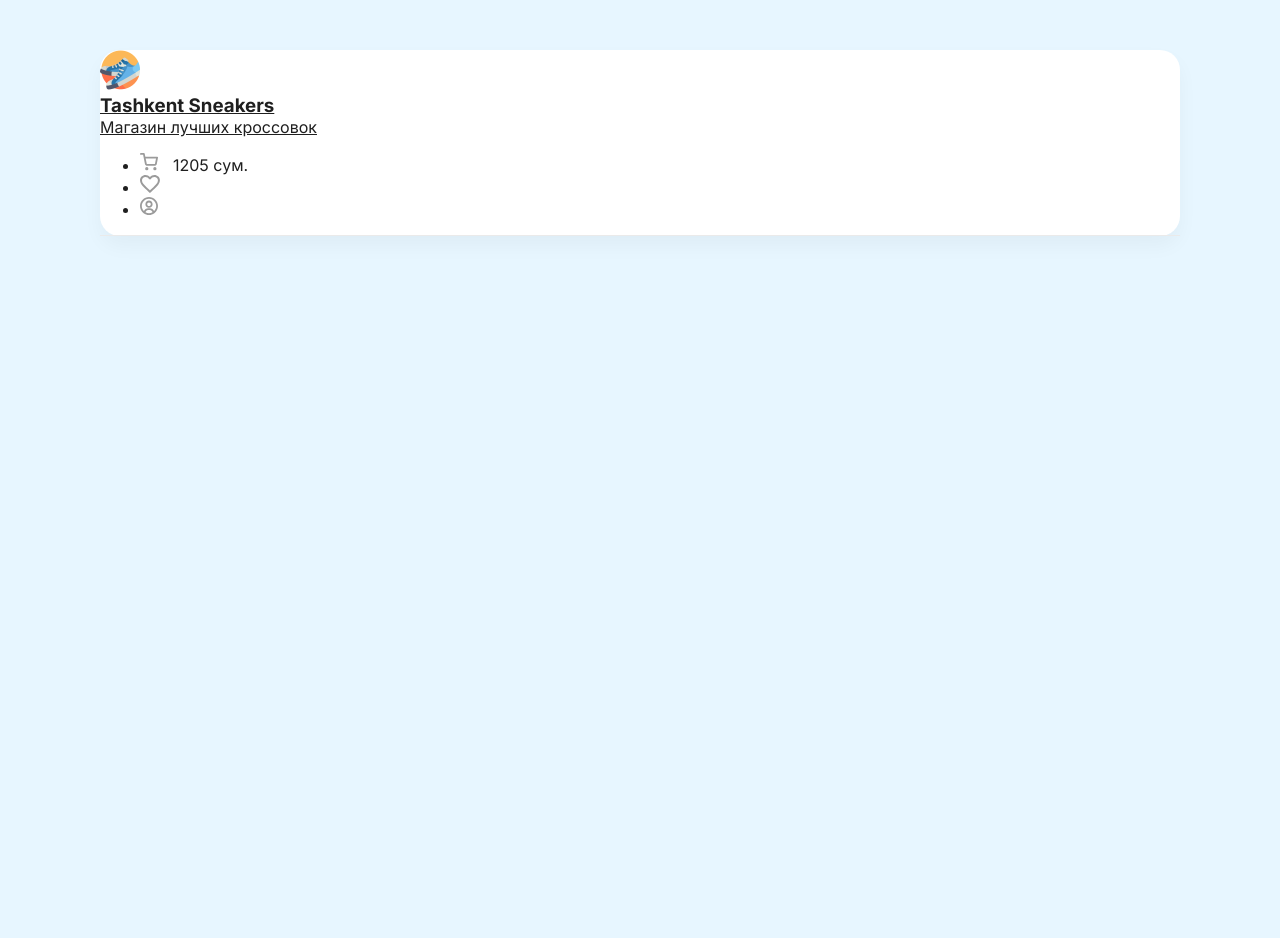
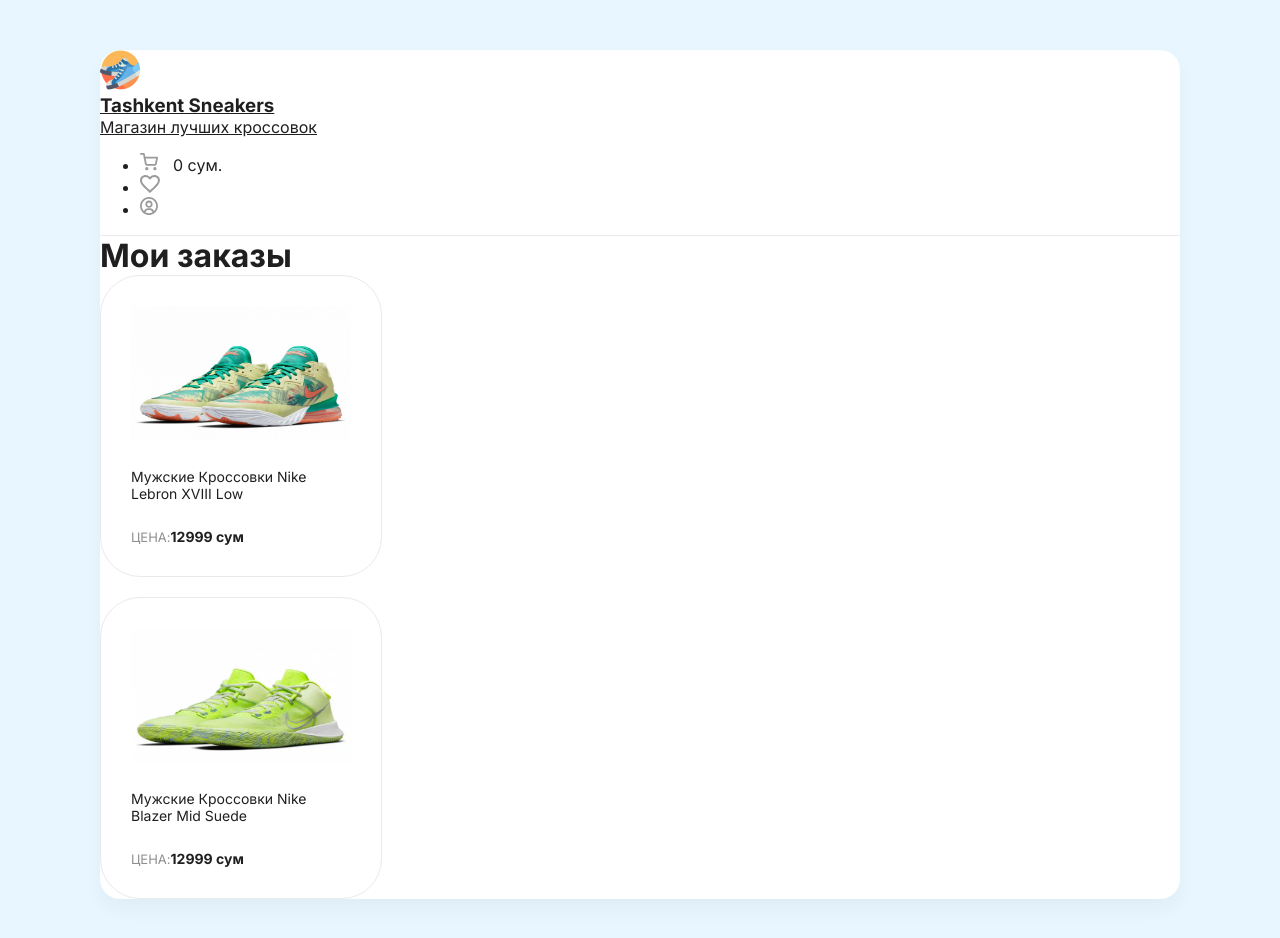
Before and after one commit to CerberStrix/Tashkent-Sneakers, a React (Create React App) app: page /orders in a window 1280 px wide. Shown: the top 938 px of the page. Before the commit the page ends 800 px from the top, so only its background shows below. Built offline with nearby package versions, Linux system fonts and the light colour scheme; no server answers.

Commit message:
finishhhh!

```diff
--- a/src/App.js
+++ b/src/App.js
@@ -2,9 +2,11 @@
 import axios from 'axios';
 import { Route, Routes } from 'react-router-dom';
 import { Header, Drawer } from './components';
+
 import Home from './pages/Home';
 import Favorites from './pages/Favorite';
 import AppContext from './context';
+import Orders from './pages/Orders';
 
 function App() {
   const [items, setItems] = React.useState([]);
@@ -15,31 +17,50 @@
   const [isLoading, setLoading] = React.useState(true);
 
   const deleteItems = async (id) => {
-    await axios.delete(`https://642efdd98ca0fe3352dde76c.mockapi.io/Cart/${id}`);
+    try {
+      await axios.delete(`https://642efdd98ca0fe3352dde76c.mockapi.io/Cart/${id}`);
+    } catch (error) {
+      console.log(error);
+    }
   };
 
   React.useEffect(() => {
     const fetchItems = async () => {
-      const itemsResponse = await axios.get('https://642efdd98ca0fe3352dde76c.mockapi.io/items');
-      const cartResponse = await axios.get('https://642efdd98ca0fe3352dde76c.mockapi.io/Cart');
-      setLoading(false);
-      setCartItems(cartResponse.data);
-      setItems(itemsResponse.data);
+      try {
+        const [itemsResponse, cartResponse] = await Promise.all([
+          axios.get('https://642efdd98ca0fe3352dde76c.mockapi.io/items'),
+          axios.get('https://642efdd98ca0fe3352dde76c.mockapi.io/Cart'),
+        ]);
+        setLoading(false);
+        setCartItems(cartResponse.data);
+        setItems(itemsResponse.data);
+      } catch (error) {
+        console.log(error);
+      }
     };
     fetchItems();
   }, []);
 
-  const onAddToCart = (obj) => {
-    if (cartItems.find((item) => Number(item.id) === Number(obj.id))) {
-      setCartItems((prev) => prev.filter((item) => item.id !== obj.id));
-      deleteItems(obj.id);
+  const onAddToCart = async (obj) => {
+    const findItem = cartItems.find((item) => Number(item.parentId) === Number(obj.id));
+    if (findItem) {
+      setCartItems((prev) => prev.filter((item) => Number(item.parentId) !== Number(obj.id)));
+      deleteItems(findItem.id);
     } else {
       try {
-        const postItems = async () => {
-          await axios.post('https://642efdd98ca0fe3352dde76c.mockapi.io/Cart', obj);
-        };
-        postItems();
         setCartItems((prev) => [...prev, obj]);
+        const { data } = await axios.post('https://642efdd98ca0fe3352dde76c.mockapi.io/Cart', obj);
+        setCartItems((prev) =>
+          prev.map((item) => {
+            if (item.parentId === data.parentId) {
+              return {
+                ...item,
+                id: data.id,
+              };
+            }
+            return item;
+          }),
+        );
       } catch (error) {
         console.log(error);
       }
@@ -56,7 +77,7 @@
 
   const onRemoveItem = (id) => {
     deleteItems(id);
-    setCartItems((prev) => prev.filter((item) => item.id !== id));
+    setCartItems((prev) => prev.filter((item) => Number(item.id) !== Number(id)));
   };
 
   const onChangeSearchInput = (event) => {
@@ -68,7 +89,7 @@
   };
 
   const isItemsAdded = (id) => {
-    return cartItems.some((items) => Number(items.id) === Number(id));
+    return cartItems.some((items) => Number(items.parentId) === Number(id));
   };
 
   return (
@@ -84,9 +105,12 @@
         setCartItems,
       }}>
       <div className="wrapper clear">
-        {cartOpened && (
-          <Drawer items={cartItems} onRemove={onRemoveItem} setCartOpened={setCartOpened} />
-        )}
+        <Drawer
+          items={cartItems}
+          onRemove={onRemoveItem}
+          setCartOpened={setCartOpened}
+          opened={cartOpened}
+        />
         <Header onClickCart={() => setCartOpened(true)} />
         <Routes>
           <Route
@@ -107,6 +131,7 @@
             exact
           />
           <Route path="/favorites" element={<Favorites />} exact />
+          <Route path="/orders" element={<Orders />} exact />
         </Routes>
       </div>
     </AppContext.Provider>
--- a/src/components/Card/index.jsx
+++ b/src/components/Card/index.jsx
@@ -16,9 +16,10 @@
   const { isItemsAdded } = React.useContext(AppContext);
 
   const [isFavorite, setFavorite] = useState(favorited);
+  const obj = { id, parentId: id, title, imageUrl, price };
 
   const handleAdd = () => {
-    onPlusClick();
+    onPlusClick(obj);
   };
 
   const handleOnFavorite = () => {
@@ -46,9 +47,11 @@
         </>
       ) : (
         <>
+          {onFavorite && (
             <div onClick={handleOnFavorite} className={styles.favorite}>
               <img src={isFavorite ? '/img/liked.svg' : '/img/unliked.svg'} alt="Favorite" />
             </div>
+          )}
           <img width="100%" height={135} src={imageUrl} alt="Sneakers" />
           <h5 className="be-bold">{title}</h5>
           <div className="d-flex justify-between align-center">
@@ -57,12 +60,14 @@
               <b>{price} сум</b>
             </div>
 
+            {onPlusClick && (
               <img
                 className={styles.plus}
                 onClick={handleAdd}
                 src={isItemsAdded(id) ? '/img/btn-checked.svg' : '/img/btn-plus.svg'}
                 alt="card"
               />
+            )}
           </div>
         </>
       )}
--- /dev/null
+++ b/src/components/Drawer/Drawer.module.scss
@@ -0,0 +1,44 @@
+.overlay {
+  position: absolute;
+  left: 0;
+  top: 0;
+  width: 100%;
+  height: 100%;
+  background-color: rgba(0, 0, 0, 0.1);
+  z-index: 1;
+  visibility: hidden;
+  opacity: 0;
+  transition: opacity 0.1s ease-in-out, visibility 0.3s ease-in-out;
+  overflow: hidden;
+}
+
+.overlayVisible {
+  visibility: visible;
+  opacity: 1;
+
+  .drawer {
+    transform: translateX(0%);
+  }
+}
+
+.drawer {
+  position: absolute;
+  width: 420px;
+  height: 100%;
+  right: 0;
+  background: #ffffff;
+  box-shadow: -10px 4px 24px rgba(0, 0, 0, 0.1);
+  padding: 30px;
+  transform: translateX(100%);
+  transition: transform 0.3s ease-in-out;
+  h2 {
+    margin: 0;
+    font-size: 24px;
+  }
+
+  .items {
+    overflow: auto;
+    flex: 1;
+    margin-bottom: 40px;
+  }
+}
--- a/src/components/Drawer.jsx
+++ b/src/components/Drawer/index.jsx
@@ -1,14 +1,15 @@
 import React from 'react';
 import axios from 'axios';
-import Info from './Card/Info';
-import AppContext from '../context';
+import Info from '../Card/Info';
+import { useCart } from '../../hooks/useCart';
+import styles from './Drawer.module.scss';
 
 const delay = (ms) => new Promise((resolve) => setTimeout(resolve, ms));
 
-const Drawer = ({ onRemove, setCartOpened, items = [] }) => {
+const Drawer = ({ onRemove, setCartOpened, opened, items = [] }) => {
+  const { setCartItems, price } = useCart();
   const [isOrderComplete, setOrder] = React.useState(false);
   const [isLoading, setLoading] = React.useState(false);
-  const { setCartItems, cartItems } = React.useContext(AppContext);
 
   const onClickOrder = async () => {
     try {
@@ -18,7 +19,7 @@
       const { data } = await axios.get('https://642efdd98ca0fe3352dde76c.mockapi.io/Cart');
       for (let i = 0; i < data.length; i++) {
         const item = data[i];
-        await axios.delete('https://642efdd98ca0fe3352dde76c.mockapi.io//Cart/' + item.id);
+        await axios.delete('https://642efdd98ca0fe3352dde76c.mockapi.io/Cart/' + item.id);
         await delay(1000);
       }
     } catch (error) {
@@ -27,11 +28,9 @@
     setLoading(false);
   };
 
-  console.log(isLoading);
-
   return (
-    <div className="overlay">
-      <div className="drawer d-flex flex-column">
+    <div className={`${styles.overlay} ${opened ? styles.overlayVisible : ''}`}>
+      <div className={`${styles.drawer} d-flex flex-column`}>
         <h2 className="mb-30 justify-between d-flex">
           Корзина{' '}
           <img
@@ -43,7 +42,7 @@
 
         {items.length > 0 ? (
           <>
-            <div className="items">
+            <div className="items flex">
               {items.map((obj, index) => (
                 <div key={`${index}${obj.title}`} className="cartItem d-flex align-center mb-20">
                   <div
@@ -66,12 +65,12 @@
                 <li>
                   <span>Итого:</span>
                   <div></div>
-                  <b>21 419 сум</b>
+                  <b>{price} сум</b>
                 </li>
                 <li>
                   <span>Налог 5%:</span>
                   <div></div>
-                  <b>1074 сум</b>
+                  <b>{(price / 100) * 5} сум</b>
                 </li>
               </ul>
               <button onClick={onClickOrder} className="greenButton" disabled={isLoading}>
@@ -84,7 +83,7 @@
             title={isOrderComplete ? 'Заказ оформлен ' : 'Корзина пустая'}
             description={
               isOrderComplete
-                ? 'Ващ заказ #18 скоро будет передан курьерской доставке'
+                ? 'Ваш заказ #18 скоро будет передан курьерской доставке'
                 : 'Добавьте хотя бы одну пару кроссовок, чтобы сделать заказ.'
             }
             image={isOrderComplete ? '/img/complete-order.jpg' : '/img/empty-cart.jpg'}
--- a/src/components/Header.jsx
+++ b/src/components/Header.jsx
@@ -1,7 +1,10 @@
 import { Link } from 'react-router-dom';
 import React from 'react';
+import { useCart } from '../hooks/useCart';
 
 const Header = ({ onClickCart }) => {
+  const { price } = useCart();
+
   return (
     <header className="d-flex justify-between p-40">
       <Link to="/">
@@ -16,7 +19,7 @@
       <ul className="d-flex align-center">
         <li className="mr-30 cu-p" onClick={onClickCart}>
           <img width={18} height={18} src="/img/cart.svg" alt="cart" />
-          <span>1205 сум.</span>
+          <span>{price} сум.</span>
         </li>
         <li>
           <Link to="favorites">
@@ -24,7 +27,9 @@
           </Link>
         </li>
         <li>
-          <img idth={18} height={18} src="/img/user.svg" alt="user" />
+          <Link to="orders">
+            <img idth={18} height={18} src="/img/user.svg" alt="user" />
+          </Link>
         </li>
       </ul>
     </header>
--- /dev/null
+++ b/src/hooks/useCart.js
@@ -0,0 +1,9 @@
+import React from 'react';
+import AppContext from '../context';
+
+export const useCart = () => {
+  const { setCartItems, cartItems } = React.useContext(AppContext);
+  const price = cartItems.reduce((sum, { price }) => price + sum, 0);
+
+  return { cartItems, setCartItems, price };
+};
--- a/src/pages/Home.jsx
+++ b/src/pages/Home.jsx
@@ -17,7 +17,7 @@
     return (isLoading ? [...Array(8)] : filteredItems).map((obj, index) => (
       <Card
         key={index}
-        onPlusClick={() => onAddToCart(obj)}
+        onPlusClick={onAddToCart}
         onFavorite={() => onAddToFavorites(obj)}
         isLoading={isLoading}
         {...obj}
--- /dev/null
+++ b/src/pages/Orders.jsx
@@ -0,0 +1,36 @@
+import React from 'react';
+import { Card } from '../components';
+
+const fakeOrder = [
+  {
+    id: 9,
+    title: 'Мужские Кроссовки Nike Lebron XVIII Low',
+    price: 12999,
+    imageUrl: '/img/sneakers/9.jpg',
+  },
+  {
+    id: 10,
+    title: 'Мужские Кроссовки Nike Blazer Mid Suede',
+    price: 12999,
+    imageUrl: '/img/sneakers/10.jpg',
+  },
+];
+
+export const Orders = () => {
+  const [orders] = React.useState(fakeOrder);
+
+  return (
+    <div className="content p-40">
+      <div className="d-flex align-center mb-40 justify-between">
+        <h1>Мои заказы</h1>
+      </div>
+      <div className="d-flex flex-wrap">
+        {orders.map((obj, index) => (
+          <Card {...obj} />
+        ))}
+      </div>
+    </div>
+  );
+};
+
+export default Orders;
```
Also changed, not shown: src/index.scss (+0 -31 lines). Lines whose indentation alone changed are shown as unchanged.
